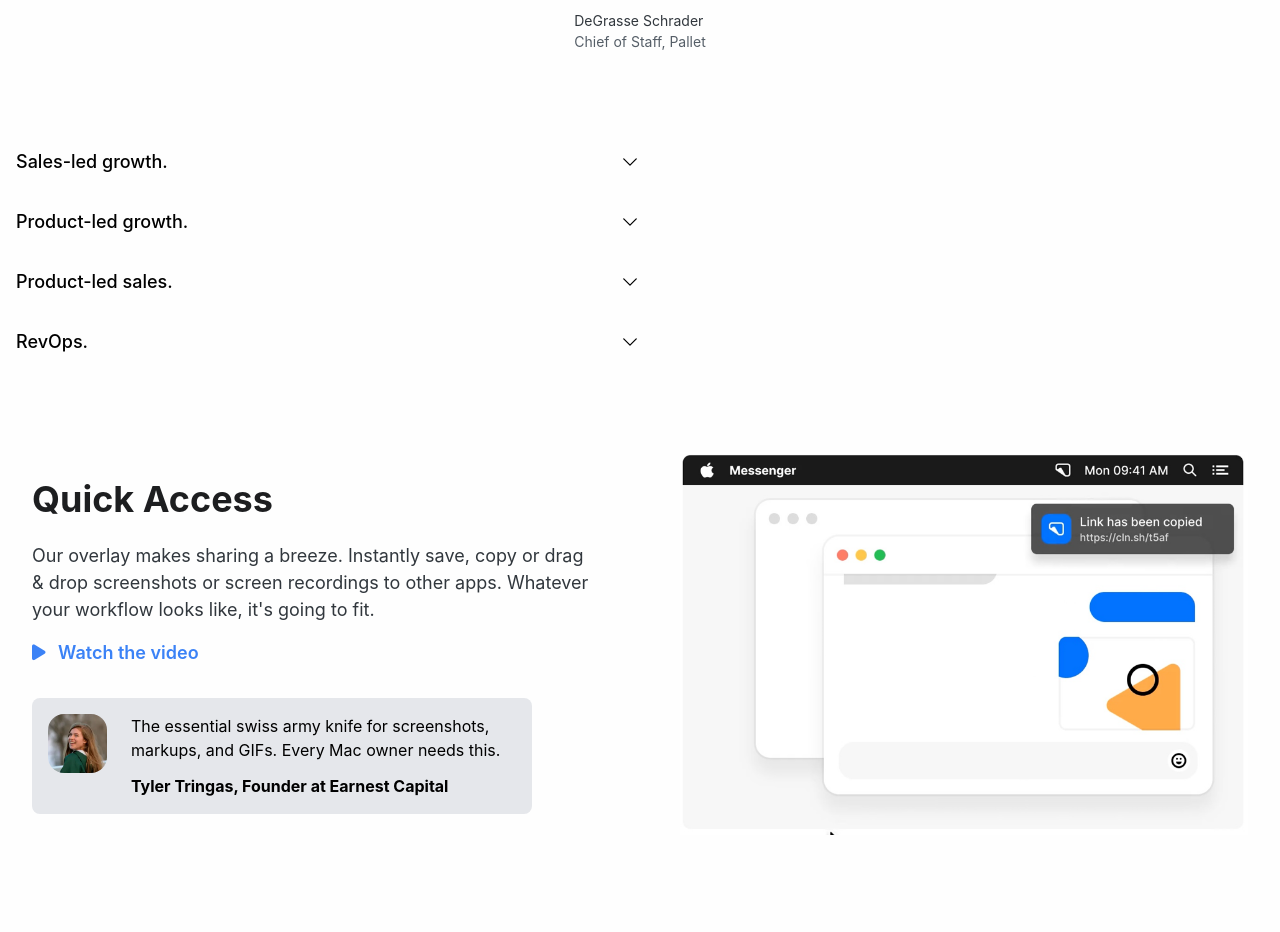
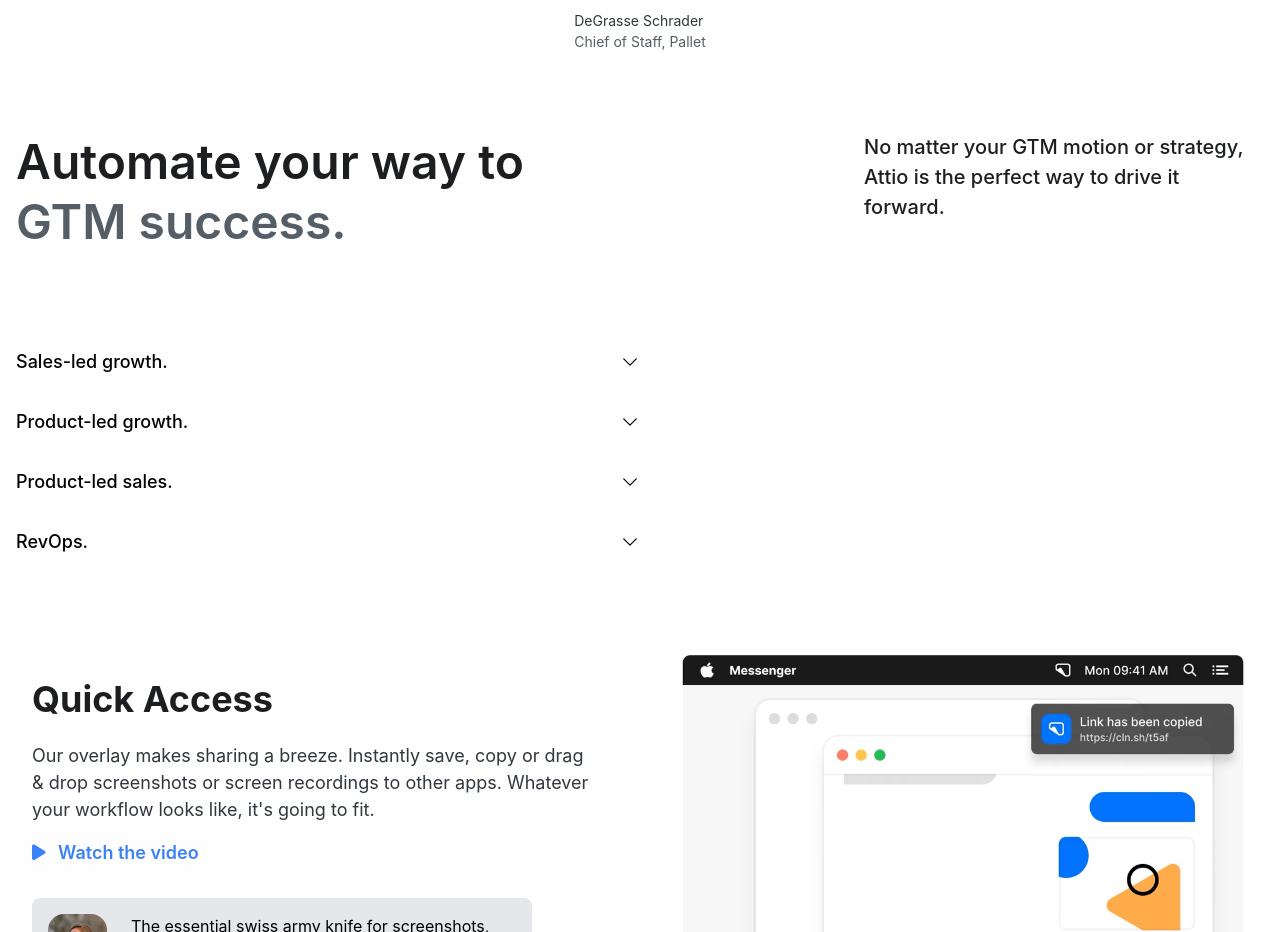
Before and after one commit to amdadul-haque/attio-clone, a Nuxt app: page / in a window 1280 px wide. Shown: the part 1900-2832 px from the top of the page. Built offline with nearby package versions, Linux system fonts and the light colour scheme.

Commit message:
use case

```diff
--- a/components/UseCases.vue
+++ b/components/UseCases.vue
@@ -30,13 +30,28 @@ const accordionItems = [
   <div class="w-full">
     <div class="w-full">
       <div class="w-full max-w-screen-xl relative">
+        <div
+          class="w-full flex flex-col md:flex-row gap-5 justify-between pb-10 md:pb-20"
+        >
+          <h1
+            class="text-text-dark text-[32px] md:text-[48px] font-semibold leading-tight max-w-[550px]"
+          >
+            Automate your way to
+            <span class="text-text-light">GTM success.</span>
+          </h1>
+          <p class="max-w-[400px] text-[20px] text-text-dark font-medium">
+            No matter your GTM motion or strategy, Attio is the perfect way to drive it forward.
+          </p>
+        </div>
+      </div>
+      <div class="w-full max-w-screen-xl relative">
         <details
           v-for="(item, index) in accordionItems"
           :key="index"
           class="group w-full"
         >
           <summary
-            class="w-full md:w-1/2 flex cursor-pointer list-none items-center justify-between py-4 text-lg font-medium text-secondary-900 "
+            class="w-full md:w-1/2 flex cursor-pointer list-none items-center justify-between py-4 text-lg font-medium text-secondary-900"
           >
             {{ item.title }}
             <div class="text-secondary-500">
@@ -61,7 +76,11 @@ const accordionItems = [
               <p class="pb-4 text-secondary-500">{{ item.content }}</p>
             </div>
             <div class="w-1/2 flex justify-center md:justify-end">
-              <img :src="item.image" alt="no image" class="w-auto h-[300px] md:h-full absolute top-full md:top-0 left-0 md:left-auto right-0 md:right-0 mx-auto" />
+              <img
+                :src="item.image"
+                alt="no image"
+                class="w-auto h-[300px] md:h-full absolute top-full md:top-0 left-0 md:left-auto right-0 md:right-0 mx-auto"
+              />
             </div>
           </div>
         </details>
```
